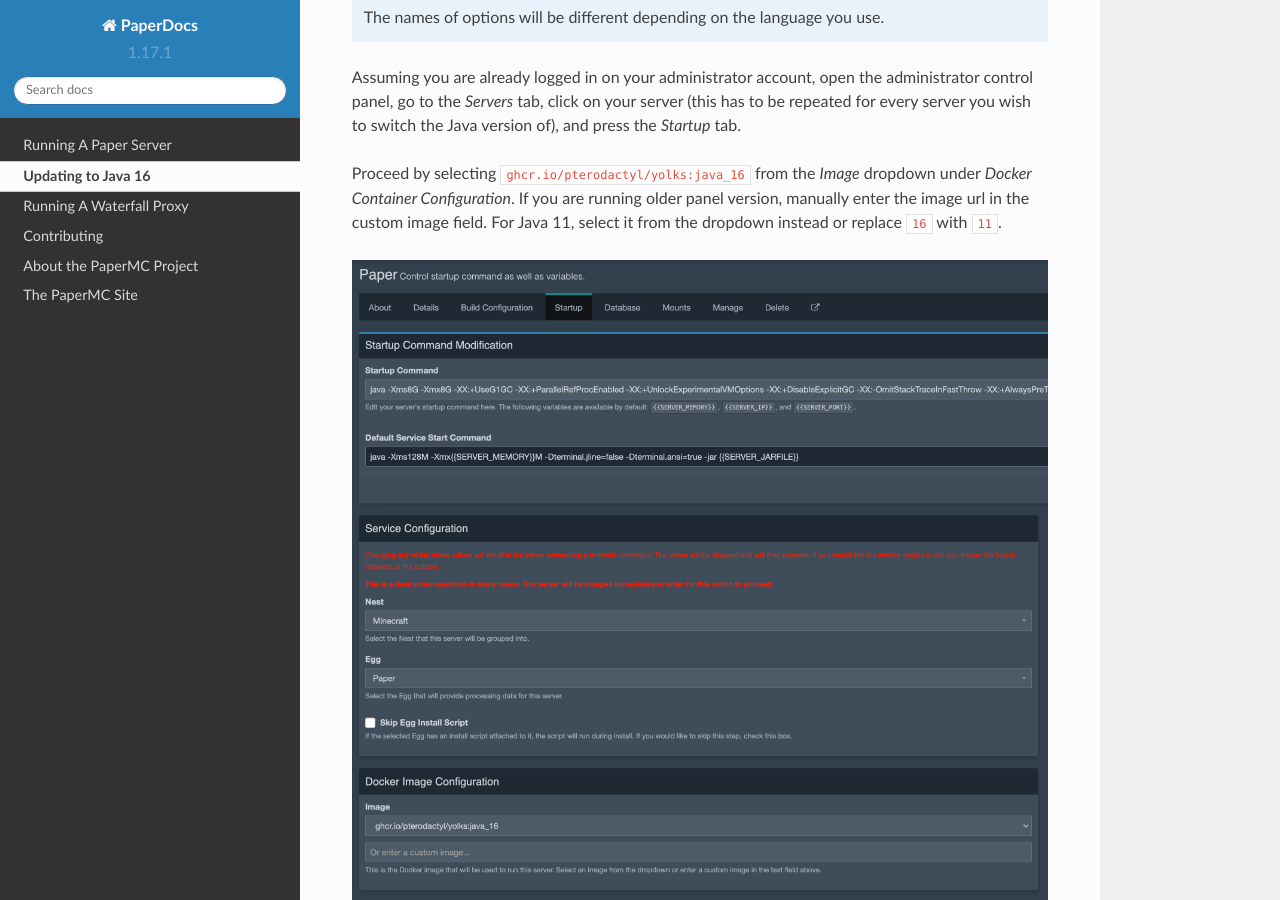
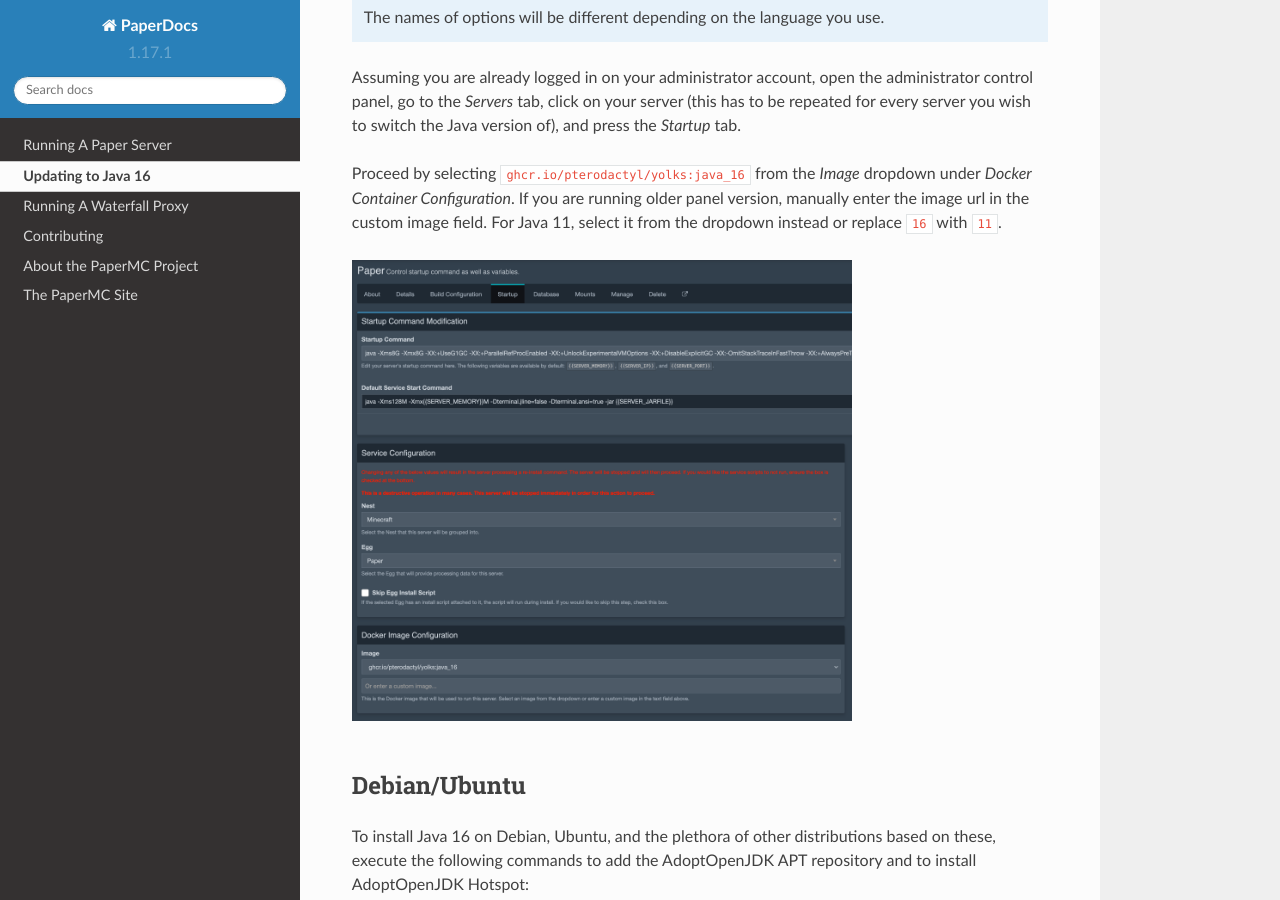
Before and after one commit to PaperMC/PaperDocs, a Sphinx documentation site: the page built from source/java-update/index.rst, in a window 1280 px wide and 900 px high, scrolled down 5180 px. Built offline with Sphinx 7.4.7 and the Read the Docs theme 2.0.0, drawn with Linux system fonts in a browser that asks for light colours.

Commit message:
set image width

```diff
--- a/source/java-update/index.rst
+++ b/source/java-update/index.rst
@@ -178,6 +178,7 @@
 For Java 11, select it from the dropdown instead or replace ``16`` with ``11``.
 
 .. image:: java-update-assets/pterodactyl-startup-tab.png
+  :width: 500
 
 |br|
 
```
